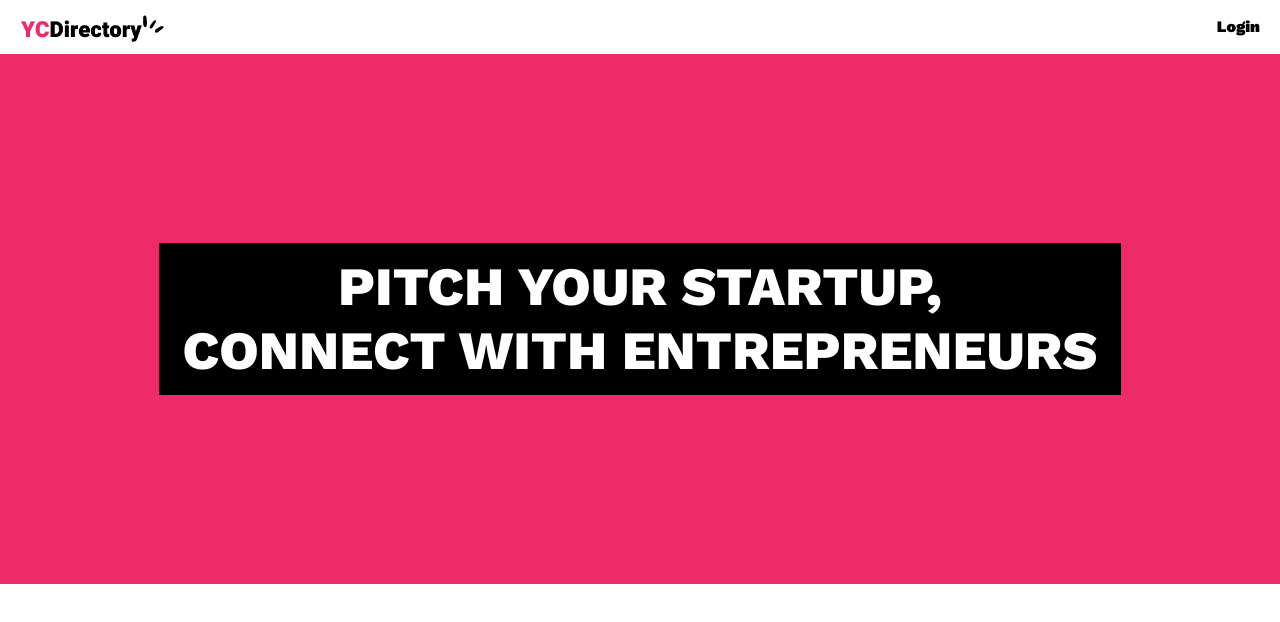
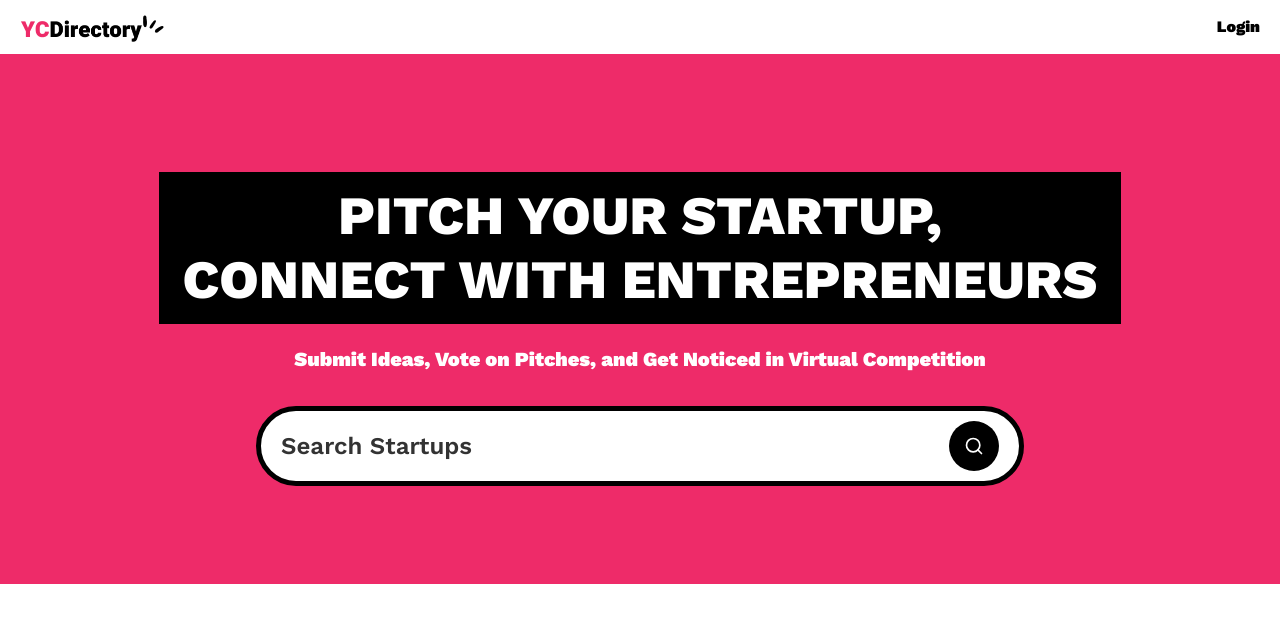
Before and after one commit to amanzecodes/yc_directory, a Next.js app: page / in a window 1280 px wide. Shown: the top 622 px of the page. Built offline with nearby package versions, Linux system fonts and the light colour scheme; no server answers.

Commit message:
implemented new next js server form action

```diff
--- /dev/null
+++ b/components/SearchForm.tsx
@@ -0,0 +1,24 @@
+import Form from "next/form"
+import SearchFormReset from "./SearchFormReset"
+import { Search } from "lucide-react"
+
+const SearchForm = ({ query }: { query?: string}) => {
+  return (
+    <Form action="/" scroll={false} className="search-form">
+        <input
+        name="query"
+        defaultValue={query}
+        className="search-input"
+        placeholder="Search Startups"
+        />
+        <div className="flex gap-2">
+            {query && (<SearchFormReset />)}
+            <button type="submit" className="search-btn text-white">
+                <Search className="size-5"/>
+            </button>
+        </div>
+    </Form>
+  )
+}
+
+export default SearchForm
--- /dev/null
+++ b/components/SearchFormReset.tsx
@@ -0,0 +1,18 @@
+"use client"
+
+import { X } from "lucide-react";
+import Link from "next/link";
+
+const SearchFormReset = () => {
+  const reset = () => {
+    const form = document.querySelector(".search-form") as HTMLFormElement;
+    if (form) form.reset();
+  };
+  return <button type="reset" onClick={reset}>
+    <Link href="?" className="search-btn text-white">
+        <X className="size-5" />
+    </Link>
+  </button>;
+};
+
+export default SearchFormReset;
--- a/src/app/(root)/page.tsx
+++ b/src/app/(root)/page.tsx
@@ -1,8 +1,18 @@
-const Home = () => {
+import SearchForm from "../../../components/SearchForm"
+
+const Home = async({ searchParams } : {
+  searchParams: Promise<{ query?: string}>
+}) => {
+
+  const query = (await searchParams).query
   return (
     <>
       <section className="pink_container">
         <h1 className="heading">Pitch Your Startup, <br /> Connect With Entrepreneurs</h1>
+        <p className="sub-heading !max-w-3xl">
+          Submit Ideas, Vote on Pitches, and Get Noticed in Virtual Competition
+        </p>
+        <SearchForm query={query}/>
       </section>
     </>
   )
```
